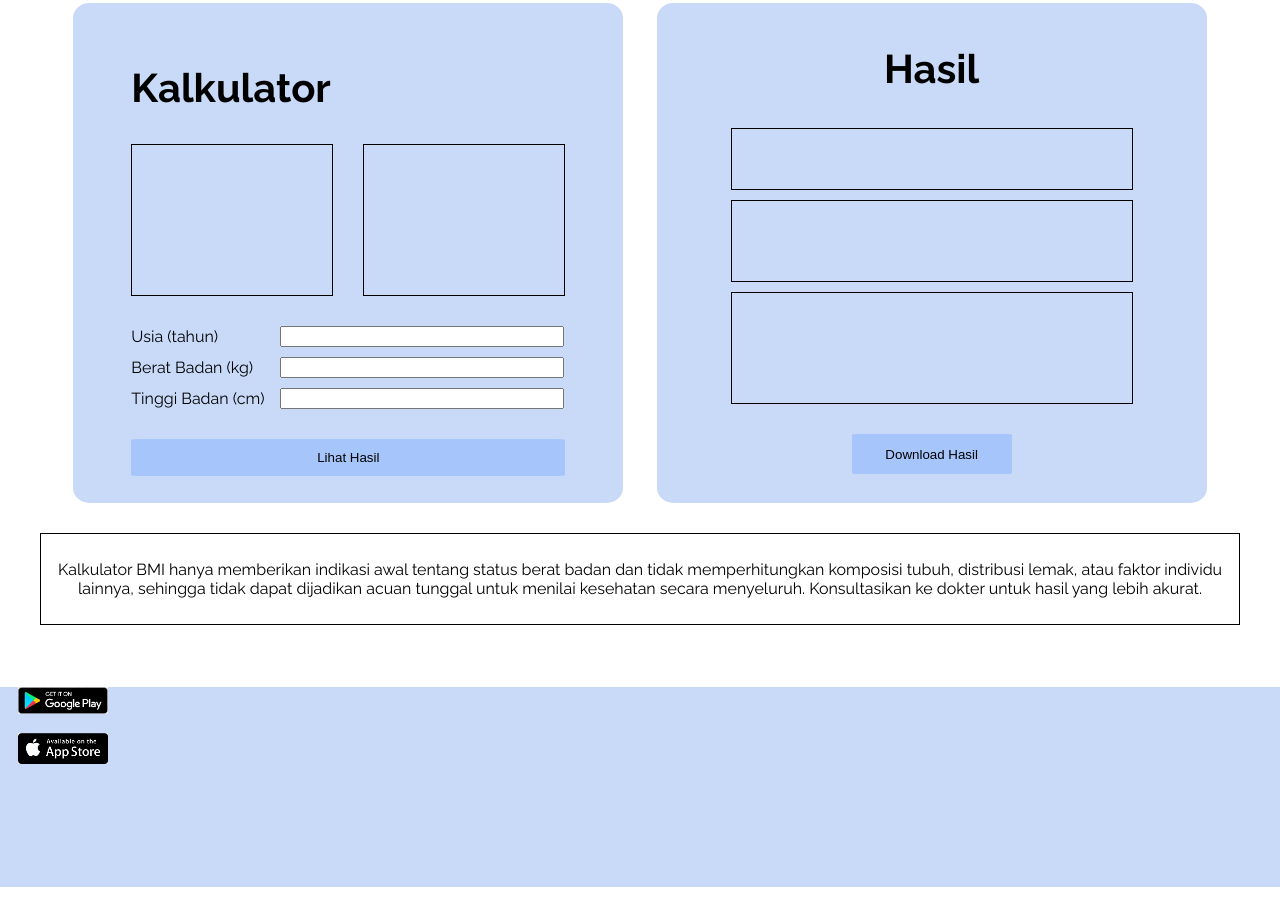
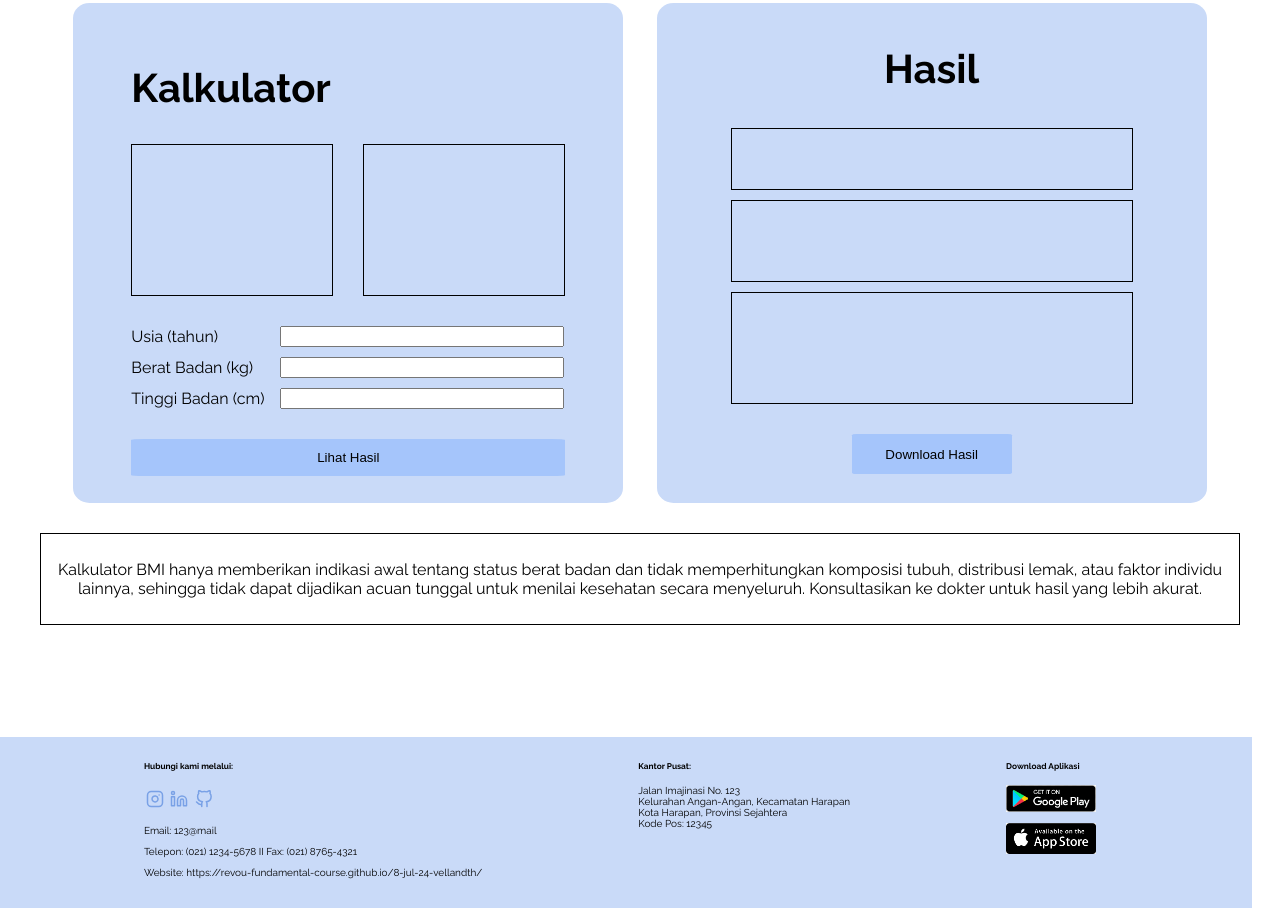
Before and after one commit to revou-fundamental-course/8-jul-24-vellandth, a plain HTML site: page index.html in a window 1280 px wide. Shown: the part 815-1723 px from the top of the page. Before the commit the page ends 1702 px from the top, so only its background shows below. Drawn offline with nearby package versions, Linux system fonts and the light colour scheme.

Commit message:
progres: mengisi footer

```diff
--- a/css/style.css
+++ b/css/style.css
@@ -256,13 +256,25 @@ h2 {
 footer{
     position: relative; /*kalau dihapus, kena margin left 10 px*/
     width: 100%;
-    height: 200px;
+    height: 100%;
     background-color: #c9daf8;
     margin-top: 20px;
     padding-left: 20px;
-    left: -10px; /*biar full viewport*/
-    right: -10px;
-    bottom: -10px;
+    left: -40px; /*biar full viewport*/
+    right: -40px;
+    bottom: -60px;
+    font-size: 10px;
+    display: flex;
+    justify-content: space-evenly;
+    padding-bottom: 20px;
+    padding-top: 10px;
+
+}
+
+.icon{
+    color: #79a1e6;
+    width: 18px;
+    margin: 2px; /*ngasih jarak antar icon*/
 }
 
 .download img{
--- a/index.html
+++ b/index.html
@@ -128,7 +128,31 @@
 <!-----------------------------------footer section----------------------------------->
 <footer>
 
+    <div class="contact">
+        <h5>Hubungi kami melalui:</h5>
+
+        <a href="https://www.instagram.com/vellandth/"><i data-feather="instagram" class="icon"></i></a>
+        <a href="https://www.linkedin.com/in/vellanindhita/"><i data-feather="linkedin"  class="icon"></i></a>
+        <a href="https://github.com/vellandth"><i data-feather="github"  class="icon"></i></a>
+
+        <p>Email: 123@mail</p>
+        <p>Telepon: (021) 1234-5678 II Fax: (021) 8765-4321</p>
+        <p>Website: https://revou-fundamental-course.github.io/8-jul-24-vellandth/</p>
+
+    </div>
+
+    <div class="kantor-pusat">
+        <h5>Kantor Pusat:</h5>
+
+        <p>Jalan Imajinasi No. 123<br>
+            Kelurahan Angan-Angan, Kecamatan Harapan<br>
+            Kota Harapan, Provinsi Sejahtera<br>
+            Kode Pos: 12345
+        </p>
+    </div>
+
     <div class="download">
+        <h5>Download Aplikasi</h5>
         <a href="https://play.google.com/store">
             <img src="assets/playstore.png">
         </a>
```
